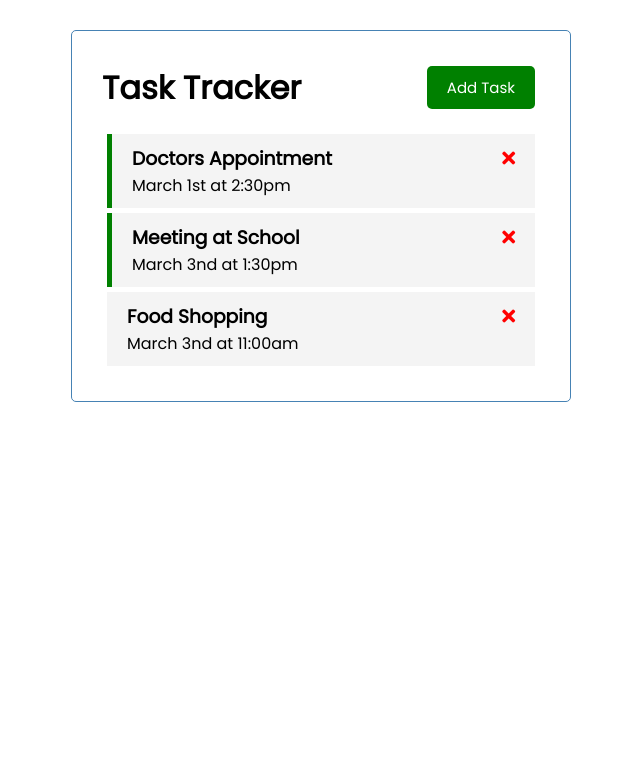
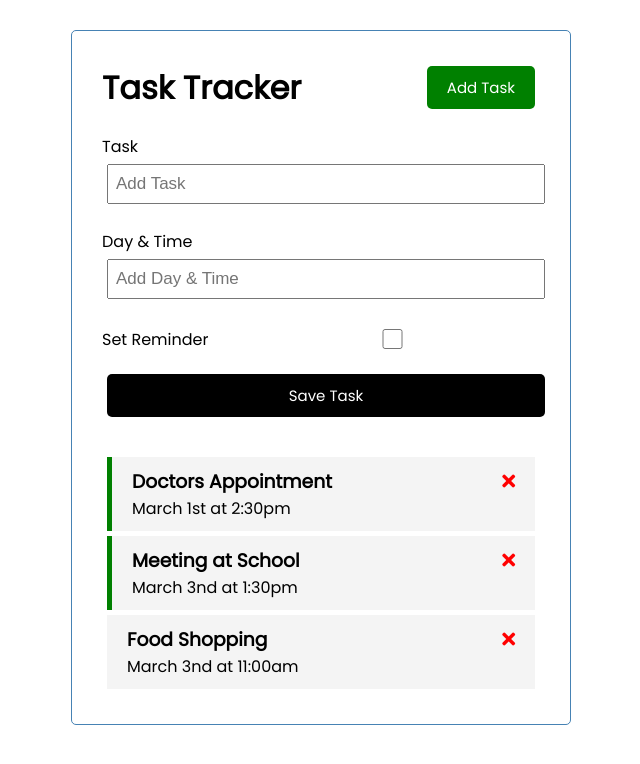
Before and after one commit to miukoba/shakyo-vuejs-crash-course, a Vue app: page / in a window 1280 px wide. Shown: the top 764 px of the page, without its empty margins (319-959 px from the left). Built offline with nearby package versions, Linux system fonts and the light colour scheme.

Commit message:
AddTask Component & v-model

```diff
--- a/src/App.vue
+++ b/src/App.vue
@@ -1,6 +1,7 @@
 <template>
   <div class="container">
     <Header title="Task Tracker"/>
+    <AddTask @add-task="addTask"/>
     <Tasks @toggle-reminder="toggleReminder" @delete-task="deleteTask" :tasks="tasks"/>
   </div>
 </template>
@@ -8,19 +9,24 @@
 <script>
 import Header from "./components/Header";
 import Tasks from "@/components/Tasks";
+import AddTask from "@/components/AddTask";
 
 export default {
   name: 'App',
   components: {
     Header,
-    Tasks
+    Tasks,
+    AddTask
   },
   data() {
     return {
-      tasks: []
+      tasks: [],
     }
   },
   methods: {
+    addTask(task) {
+      this.tasks = [...this.tasks, task]
+    },
     deleteTask(id) {
       if (confirm('Are you Sure')) {
         this.tasks = this.tasks.filter((task) => task.id !== id)
--- /dev/null
+++ b/src/components/AddTask.vue
@@ -0,0 +1,96 @@
+<template>
+  <form @submit="onSubmit" class="add-form">
+    <div class="form-control">
+      <label>Task</label>
+      <input type="text" v-model="text" name="text" placeholder="Add Task"/>
+    </div>
+    <div class="form-control">
+      <label>Day & Time</label>
+      <input
+          type="text"
+          v-model="day"
+          name="day"
+          placeholder="Add Day & Time"
+      />
+    </div>
+    <div class="form-control form-control-check">
+      <label>Set Reminder</label>
+      <input type="checkbox" v-model="reminder" name="reminder"/>
+    </div>
+
+    <input type="submit" value="Save Task" class="btn btn-block"/>
+  </form>
+</template>
+
+<script>
+export default {
+  name: "AddTask",
+  data() {
+    return {
+      text: '',
+      day: '',
+      reminder: false
+    }
+  },
+  methods: {
+    onSubmit(e) {
+      e.preventDefault()
+
+      if (!this.text) {
+        alert('Please add a task')
+        return
+      }
+
+      const newTask = {
+        id: Math.floor(Math.random() * 100000),
+        text: this.text,
+        day: this.day,
+        reminder: this.reminder
+      }
+
+      this.$emit('add-task', newTask)
+
+      this.text = ''
+      this.day = ''
+      this.reminder = false
+    }
+  }
+}
+</script>
+
+<style scoped>
+.add-form {
+  margin-bottom: 40px;
+}
+
+.form-control {
+  margin: 20px 0;
+}
+
+.form-control label {
+  display: block;
+}
+
+.form-control input {
+  width: 100%;
+  height: 40px;
+  margin: 5px;
+  padding: 3px 7px;
+  font-size: 17px;
+}
+
+.form-control-check {
+  display: flex;
+  align-items: center;
+  justify-content: space-between;
+}
+
+.form-control-check label {
+  flex: 1;
+}
+
+.form-control-check input {
+  flex: 2;
+  height: 20px;
+}
+</style>
```
